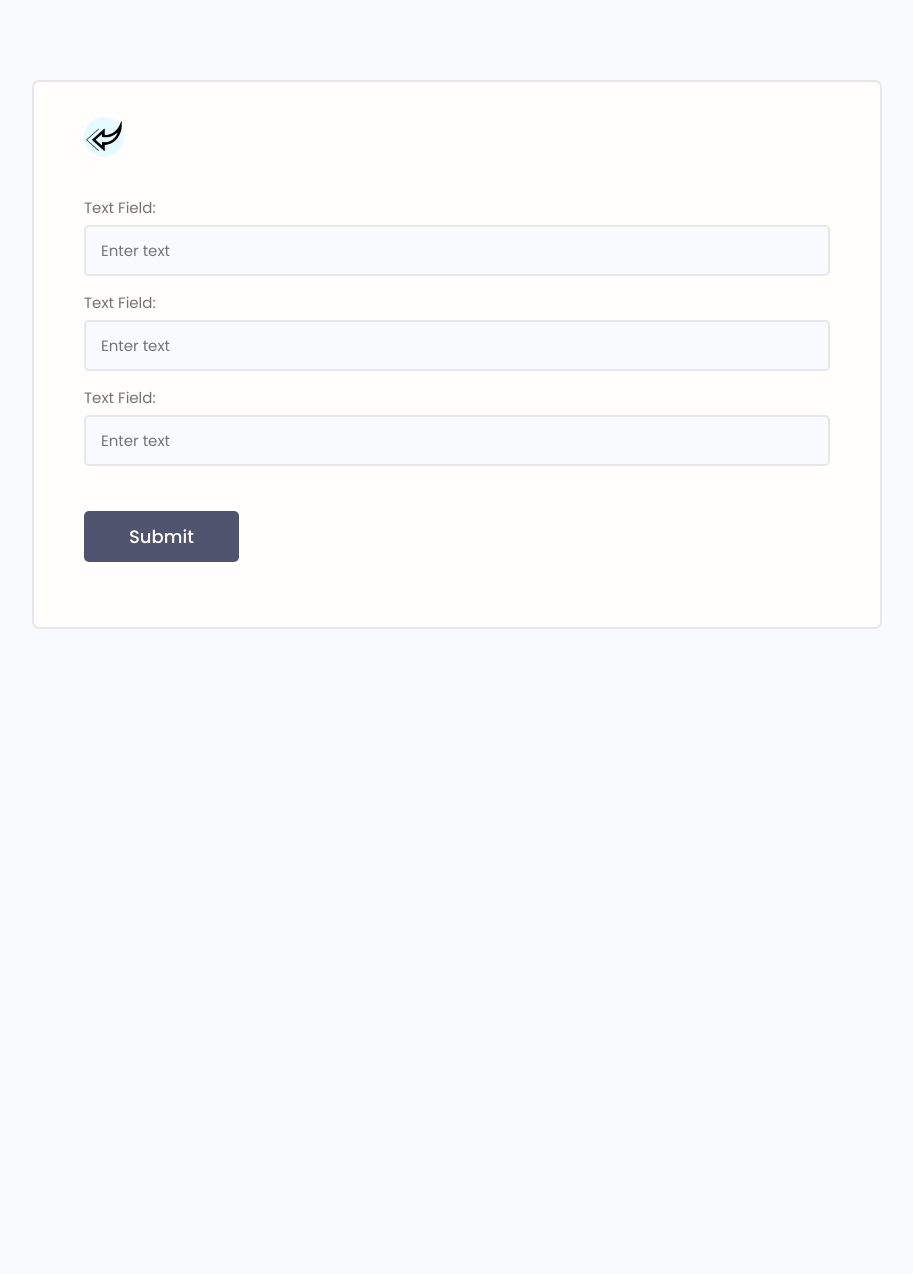
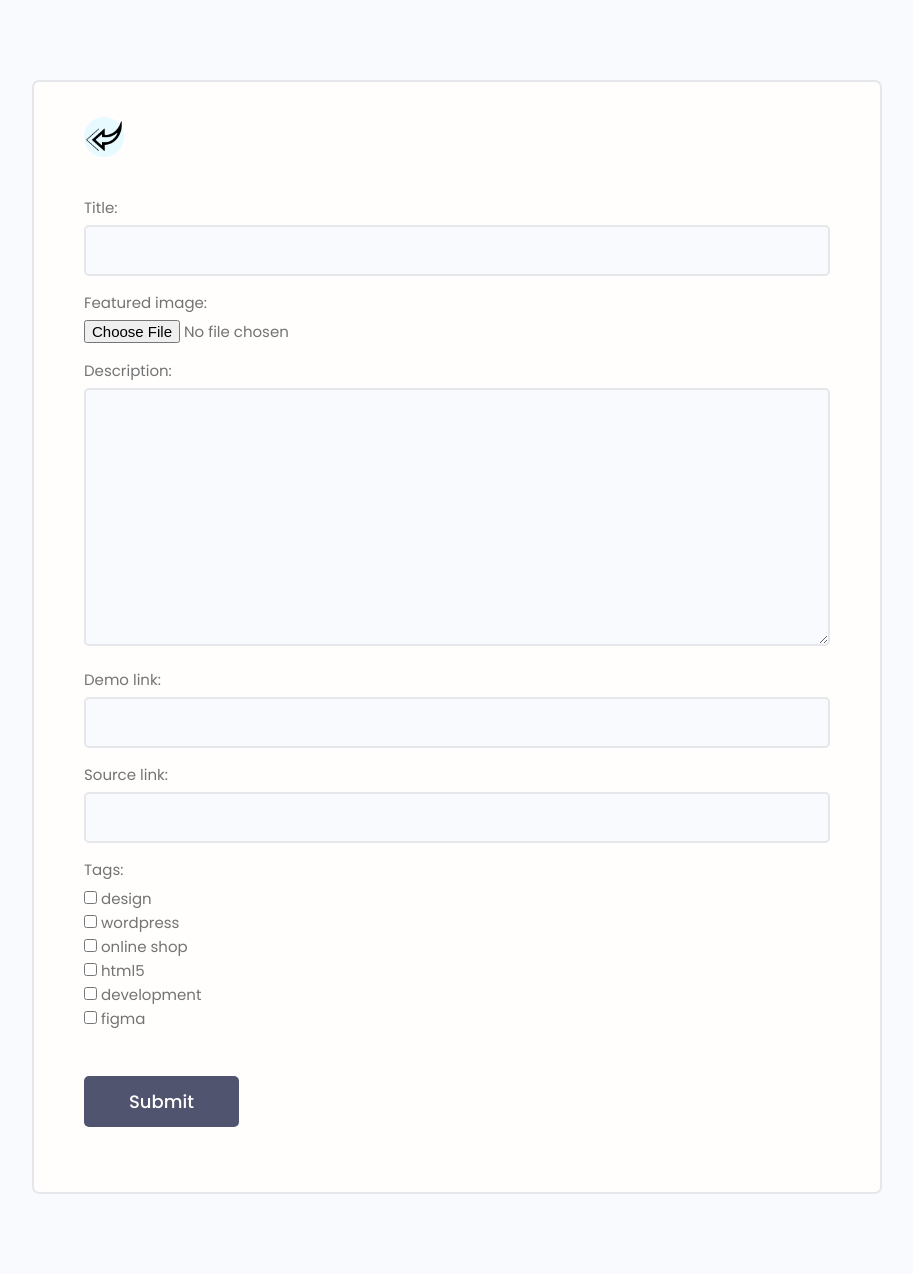
Before and after one commit to Helen-prog/Python31, a Django app: page /create-project/ in a window 1280 px wide. Shown: the part 77-1351 px from the top of the page, without its empty margins (183-1096 px from the left). Before the commit the page ends 706 px from the top, so only its background shows below. Run offline with Django 5.2, Linux system fonts and the light colour scheme; data comes from the database, SQL or seed files in the repository; both versions use the stored data as it was after the commit; some libraries are stand-ins or nearby versions.

Commit message:
practice

```diff
--- /dev/null
+++ b/third/devsearch/projects/forms.py
@@ -0,0 +1,19 @@
+from django.forms import ModelForm
+from .models import Project
+from django import forms
+
+
+class ProjectForm(ModelForm):
+    class Meta:
+        model = Project
+        fields = ['title', 'featured_image', 'description', 'demo_link', 'source_link', 'tags']
+        widgets = {'tags': forms.CheckboxSelectMultiple()}
+
+    def __init__(self, *args, **kwargs):
+        super().__init__(*args, **kwargs)
+
+        for field in self.fields.values():
+            field.widget.attrs.update({'class': 'input'})
+
+        # self.fields['title'].widget.attrs.update({'class': 'input'})
+        # self.fields['description'].widget.attrs.update({'class': 'input'})
--- a/third/devsearch/projects/templates/projects/form-template.html
+++ b/third/devsearch/projects/templates/projects/form-template.html
@@ -1,35 +1,23 @@
 {% extends 'projects/base.html' %}
-
+{% load static %}
 {% block content %}
 
     <!-- Main Section -->
     <main class="formPage my-xl">
         <div class="content-box">
             <div class="formWrapper">
-                <a class="backButton" href="#"><img src="images/left.png" alt="left"></a>
+                <a class="backButton" href="#"><img src="{% static 'images/left.png' %}" alt="left"></a>
                 <br>
 
-                <form class="form" method="POST">
-                    <!-- Input:Text -->
+                <form class="form" method="POST" enctype="multipart/form-data">
+                    {% csrf_token %}
+                    {% for field in form %}
                     <div class="form__field">
-                        <label for="formInput#text">Text Field: </label>
-                        <input class="input input--text" id="formInput#text" type="text" name="text"
-                            placeholder="Enter text" />
+                        <label for="formInput#text">{{ field.label }}: </label>
+                        {{ field }}
                     </div>
+                    {% endfor %}
 
-                    <!-- Input:Text -->
-                    <div class="form__field">
-                        <label for="formInput#text">Text Field: </label>
-                        <input class="input input--text" id="formInput#text" type="text" name="text"
-                            placeholder="Enter text" />
-                    </div>
-
-                    <!-- Input:Text -->
-                    <div class="form__field">
-                        <label for="formInput#text">Text Field: </label>
-                        <input class="input input--text" id="formInput#text" type="text" name="text"
-                            placeholder="Enter text" />
-                    </div>
                     <input class="btn btn--sub btn--lg  my-md" type="submit" value="Submit" />
                 </form>
             </div>
--- a/third/devsearch/projects/views.py
+++ b/third/devsearch/projects/views.py
@@ -1,5 +1,6 @@
-from django.shortcuts import render
+from django.shortcuts import render, redirect
 from .models import Project
+from .forms import ProjectForm
 
 
 def projects(request):
@@ -17,4 +18,13 @@ def project(request, pk):
 
 
 def create_project(request):
-    return render(request, 'projects/form-template.html')
+    form = ProjectForm()
+
+    if request.method == "POST":
+        form = ProjectForm(request.POST, request.FILES)
+        if form.is_valid():
+            form.save()
+            return redirect('projects')
+
+    context = {'form': form}
+    return render(request, 'projects/form-template.html', context)
```
Also changed, not shown: third/devsearch/db.sqlite3, third/devsearch/media/projects/2024/09/26/11.JPG (added), third/devsearch/media/projects/2024/09/26/11_7p6iOoz.JPG (added), third/devsearch/media/projects/2024/09/26/12.JPG (added).
